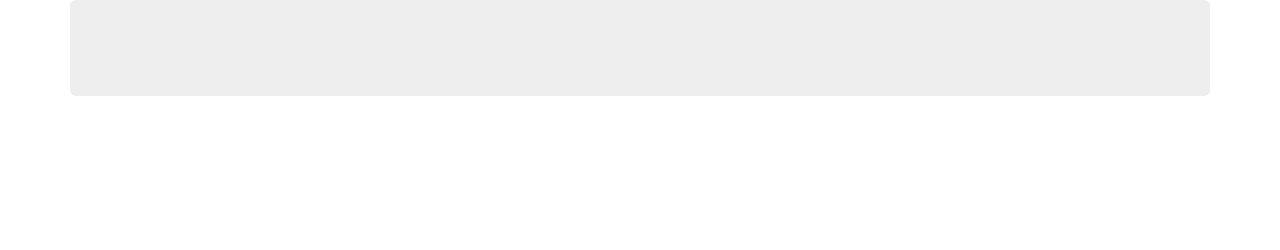
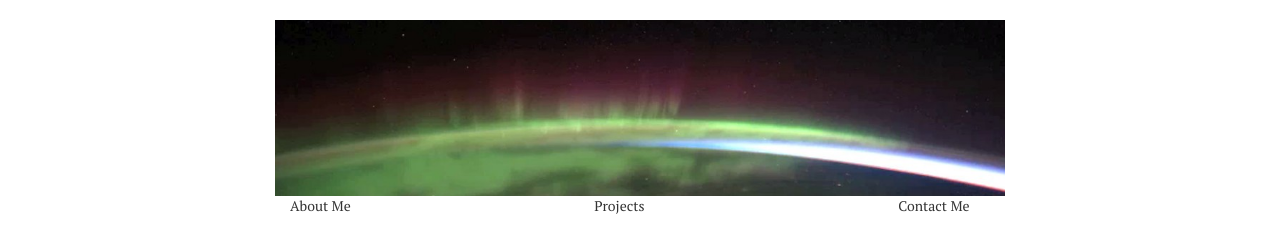
Before and after one commit to dersam/dersam.github.com, a plain HTML site: page index.html in a window 1280 px wide. Drawn offline with nearby package versions, Linux system fonts and the light colour scheme.

Commit message:
tab layout

```diff
--- /dev/null
+++ b/css/layout.css
@@ -0,0 +1,15 @@
+body {
+    padding-top: 20px;
+    padding-bottom: 20px;
+    font-family: 'PT Serif',serif;
+}
+
+@media (min-width: 768px) {
+    .container {
+        max-width: 730px;
+    }
+
+    #header-image{
+        max-width: 730px;
+    }
+}
--- a/index.html
+++ b/index.html
@@ -8,6 +8,8 @@
 
     <!-- Bootstrap -->
     <link rel="stylesheet" href="https://cdn.jsdelivr.net/bootstrap/3.3.0/css/bootstrap.min.css">
+    <link href='http://fonts.googleapis.com/css?family=PT+Serif' rel='stylesheet' type='text/css'>
+    <link rel="stylesheet" href="/css/layout.css">
 
     <!--[if lt IE 9]>
     <script src="https://oss.maxcdn.com/html5shiv/3.7.2/html5shiv.min.js"></script>
@@ -16,8 +18,15 @@
 </head>
 <body>
 <div class="container">
-    <div class="jumbotron">
-
+    <div class="row">
+        <div class="span6">
+            <img id="header-image" class="center-block" src="/img/aurora-canada.png" alt="aurora header image"/>
+        </div>
+    </div>
+    <div class="row">
+        <div id="about-me-tab" class="col-md-5">About Me</div>
+        <div id="projects-tab" class="col-md-2">Projects</div>
+        <div id="contact-tab" class="col-md-2 pull-right">Contact Me</div>
     </div>
 </div>
 
```
Also changed, not shown: img/aurora-canada.png (added).
